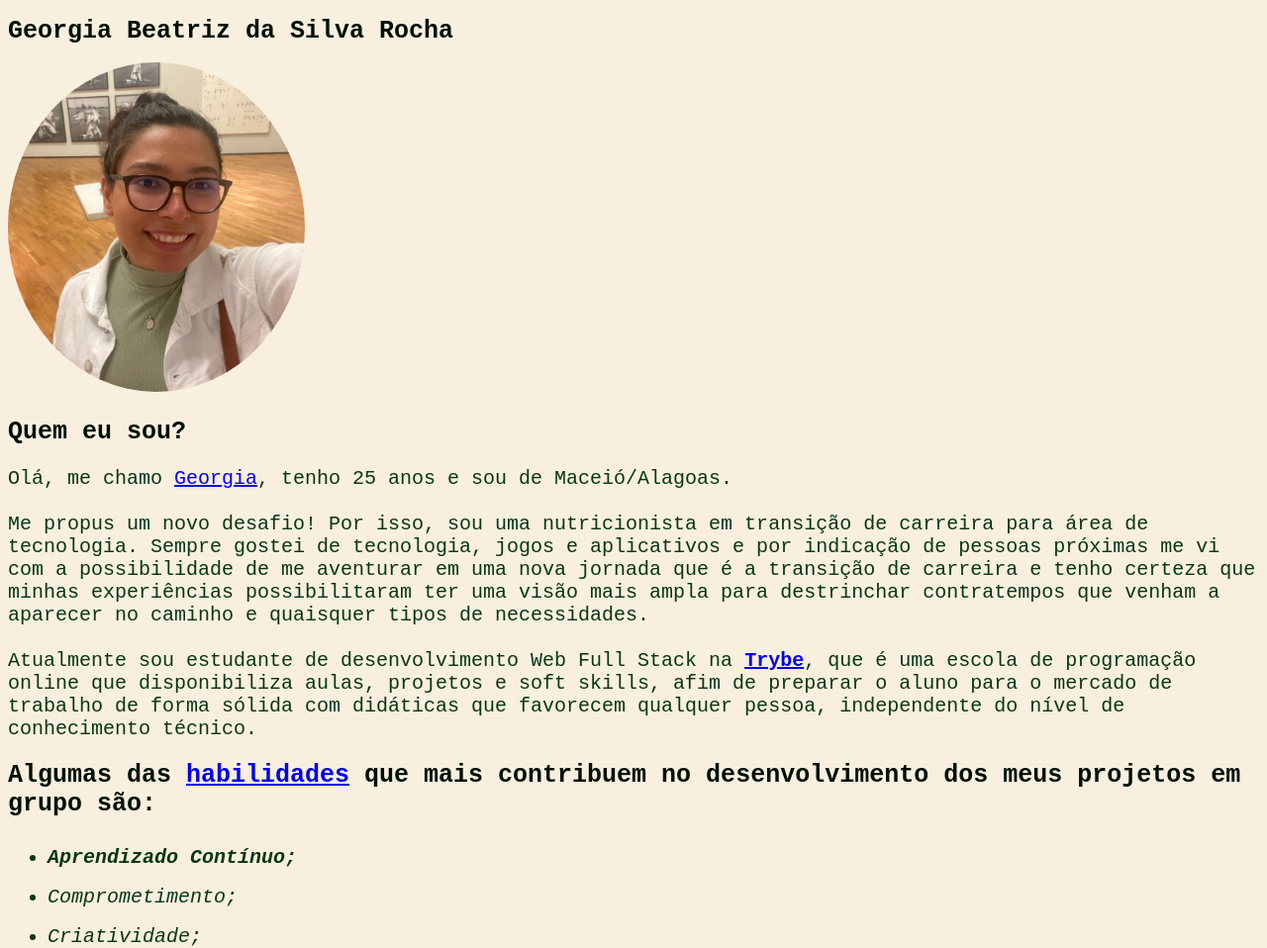
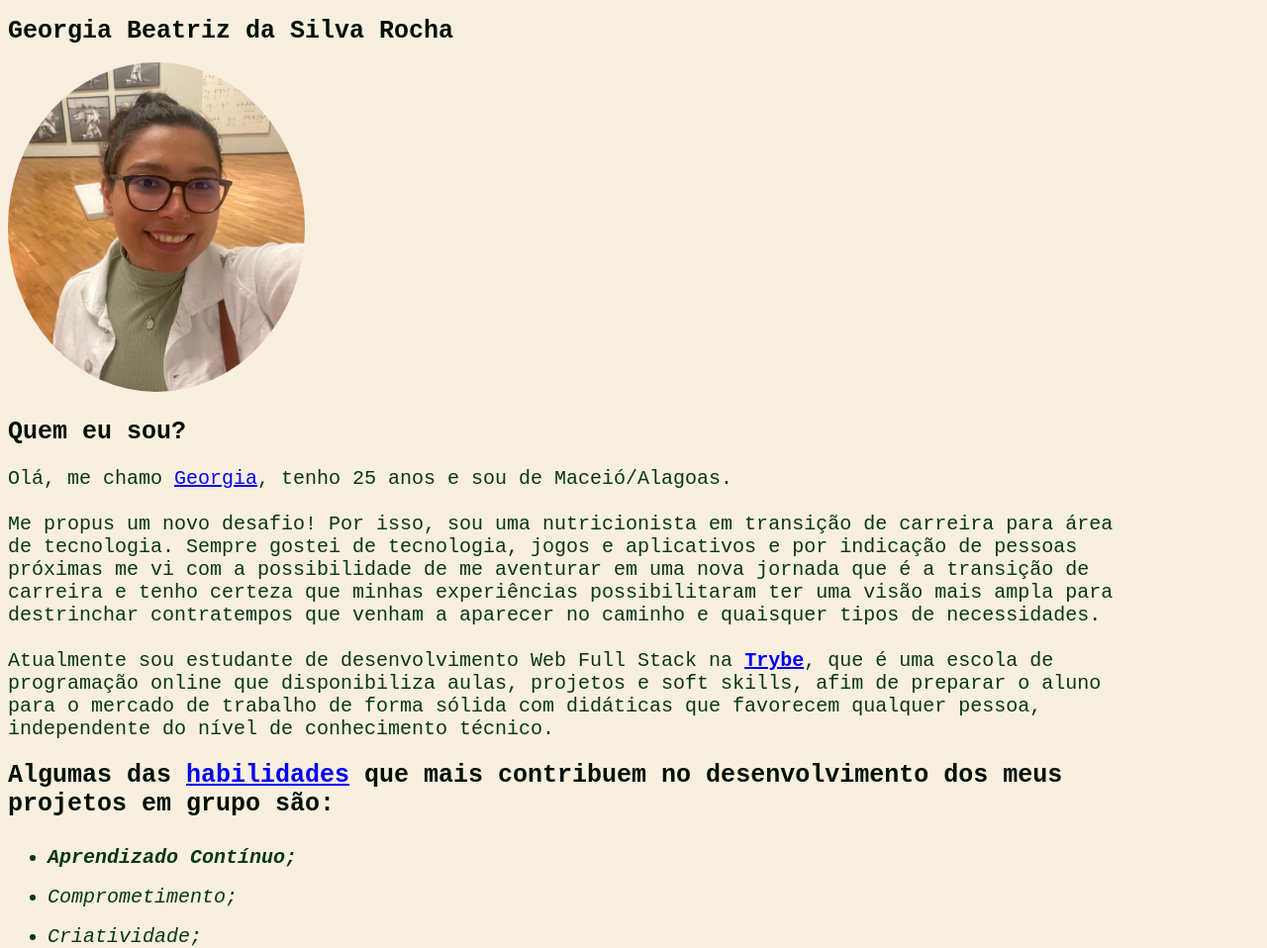
Before and after one commit to georgia-rocha/trybe-exercises, a plain HTML site: page fundamentos/bloco-03-html-e-css/dia-1-html-css-estruturas-de-pagina/dia1.html in a window 1280 px wide. Shown: the top 958 px of the page at 99% size. Drawn offline with Linux system fonts and the light colour scheme.

Commit message:
edição dos parágrafos

```diff
--- a/fundamentos/bloco-03-html-e-css/dia-1-html-css-estruturas-de-pagina/dia1.html
+++ b/fundamentos/bloco-03-html-e-css/dia-1-html-css-estruturas-de-pagina/dia1.html
@@ -34,9 +34,10 @@
     <h1>Georgia Beatriz da Silva Rocha</h1>
     <img src="foto pessoal.jpeg" id="Georgia"alt="Foto mostra Georgia, uma Nutricionista em transição de carreira para área de desenvolvimento web" width="300px">
     <h2>Quem eu sou?</h2>
+    <div class="paragrafos">
     <p id="formato">Olá, me chamo <a href="#Georgia">Georgia</a>, tenho 25 anos e sou de Maceió/Alagoas.<br>
     <br>
-        Me propus um novo desafio! Por isso, sou uma nutricionista em transição de carreira para área de tecnologia. Sempre gostei de tecnologia, jogos e aplicativos e por indicação de pessoas próximas me vi com a possibilidade de me aventurar em uma nova jornada que é a transição de carreira e tenho certeza que minhas experiências possibilitaram ter uma visão mais ampla para destrinchar contratempos que venham a aparecer no caminho e quaisquer tipos de necessidades.<br>
+    Me propus um novo desafio! Por isso, sou uma nutricionista em transição de carreira para área de tecnologia. Sempre gostei de tecnologia, jogos e aplicativos e por indicação de pessoas próximas me vi com a possibilidade de me aventurar em uma nova jornada que é a transição de carreira e tenho certeza que minhas experiências possibilitaram ter uma visão mais ampla para destrinchar contratempos que venham a aparecer no caminho e quaisquer tipos de necessidades.<br>
     <br>
     Atualmente sou estudante de desenvolvimento Web Full Stack na <a href="https://www.betrybe.com/" target="_blank"><b>Trybe</b></a>, que é uma escola de programação online que disponibiliza aulas, projetos e soft skills, afim de preparar o aluno para o mercado de trabalho de forma sólida com didáticas que favorecem qualquer pessoa, independente do nível de conhecimento técnico.</p>
     <!--Sessão 2 // Habilidades-->
@@ -52,6 +53,6 @@
     <h2>Contatos:</h2>
     <p id="formato"><a href="https://www.linkedin.com/in/georgia-rocha/" target="_blank">Meu LinkedIn</a><br>
     <a href="https://github.com/georgia-rocha" target="_blank"> Meu Github</a><br>
-    E-mail para contato: georgiab543@gmail.com</p>
+    E-mail para contato: georgiab543@gmail.com</p></div>
 </body>
 </html>
--- a/fundamentos/bloco-03-html-e-css/dia-1-html-css-estruturas-de-pagina/style.css
+++ b/fundamentos/bloco-03-html-e-css/dia-1-html-css-estruturas-de-pagina/style.css
@@ -24,3 +24,7 @@
             font-style: italic;
             line-height: 40px;
         }
+
+        .paragrafos {
+            width: 90%;
+        }
```
